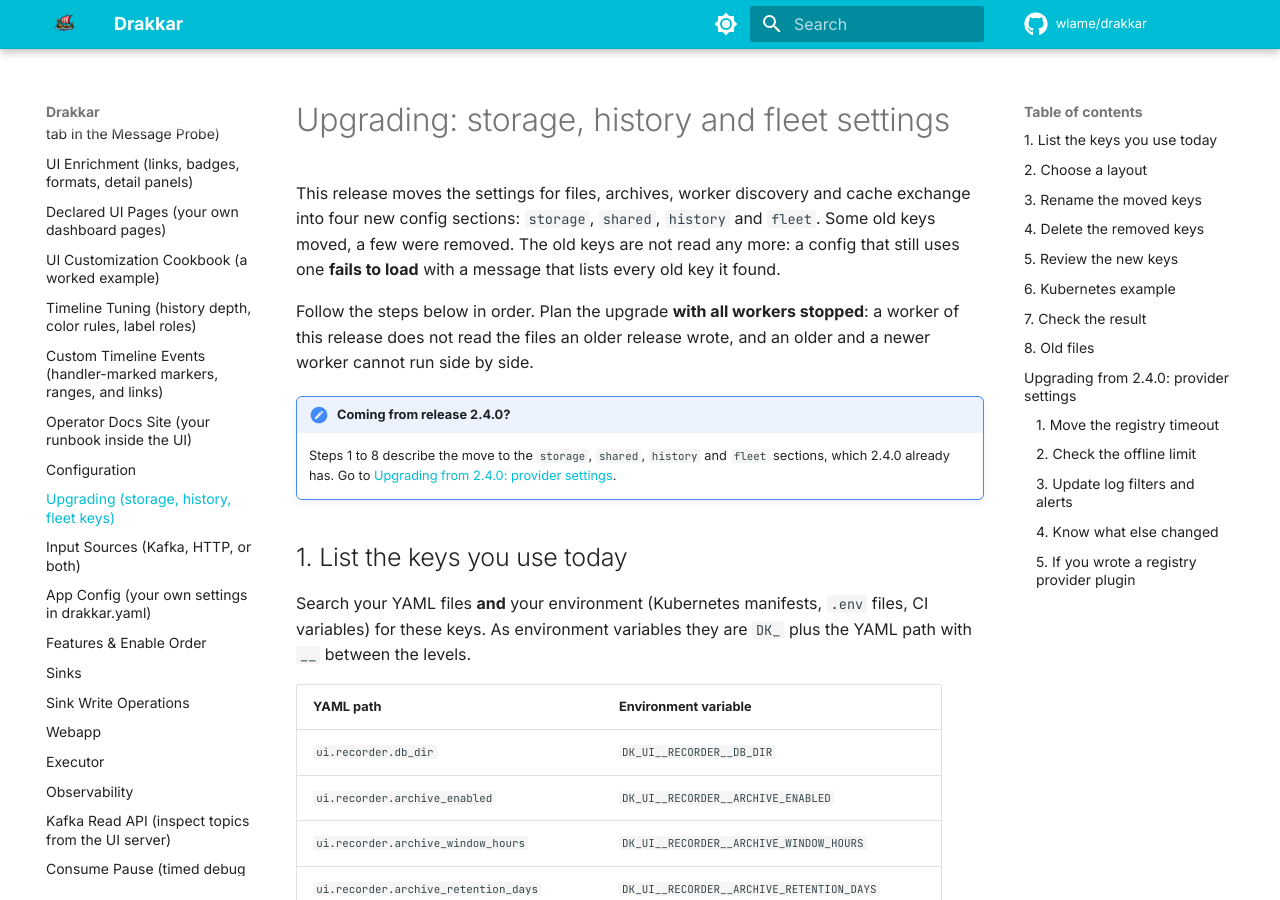
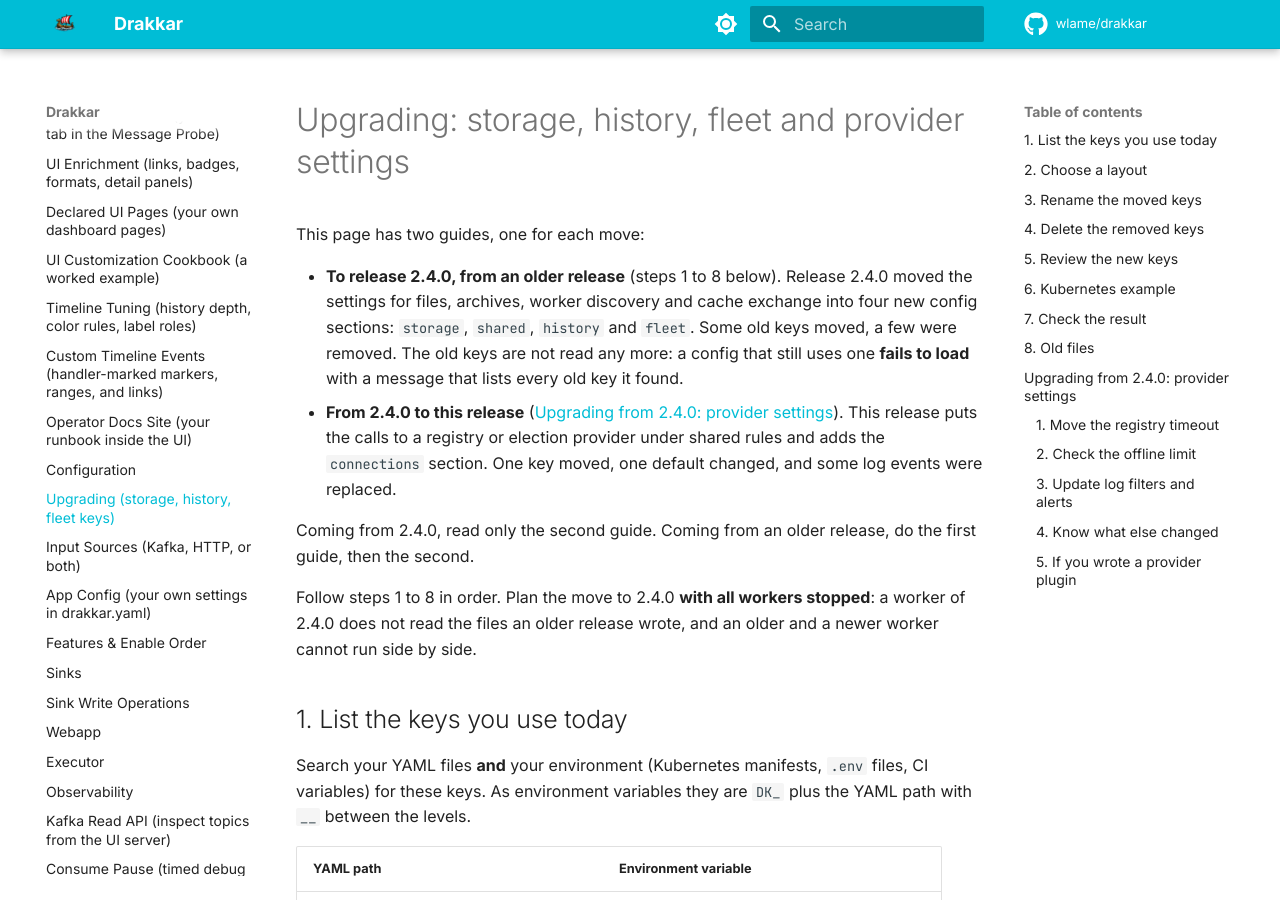
Before and after one commit to wlame/drakkar, an MkDocs documentation site: the page built from docs/upgrading.md, in a window 1280 px wide and 900 px high. Built offline with MkDocs 1.6.1 and Material for MkDocs 9.7.7, drawn with Linux system fonts in a browser that asks for light colours; comment, search, counter and statistics services are not loaded; some of the changed text lies outside the part shown.

Commit message:
Fix the provider docs after review: plugin connection check, unshipped providers, error wording and upgrade scope.

```diff
--- a/docs/upgrading.md
+++ b/docs/upgrading.md
@@ -1,19 +1,25 @@
-# Upgrading: storage, history and fleet settings
+# Upgrading: storage, history, fleet and provider settings
 
-This release moves the settings for files, archives, worker discovery and
-cache exchange into four new config sections: `storage`, `shared`,
-`history` and `fleet`. Some old keys moved, a few were removed. The old
-keys are not read any more: a config that still uses one **fails to load**
-with a message that lists every old key it found.
+This page has two guides, one for each move:
 
-Follow the steps below in order. Plan the upgrade **with all workers
-stopped**: a worker of this release does not read the files an older
-release wrote, and an older and a newer worker cannot run side by side.
+- **To release 2.4.0, from an older release** (steps 1 to 8 below). Release
+  2.4.0 moved the settings for files, archives, worker discovery and cache
+  exchange into four new config sections: `storage`, `shared`, `history` and
+  `fleet`. Some old keys moved, a few were removed. The old keys are not
+  read any more: a config that still uses one **fails to load** with a
+  message that lists every old key it found.
+- **From 2.4.0 to this release**
+  ([Upgrading from 2.4.0: provider settings](#from-2-4-0)). This release
+  puts the calls to a registry or election provider under shared rules and
+  adds the `connections` section. One key moved, one default changed, and
+  some log events were replaced.
 
-!!! note "Coming from release 2.4.0?"
-    Steps 1 to 8 describe the move to the `storage`, `shared`, `history` and
-    `fleet` sections, which 2.4.0 already has. Go to
-    [Upgrading from 2.4.0: provider settings](#from-2-4-0).
+Coming from 2.4.0, read only the second guide. Coming from an older release,
+do the first guide, then the second.
+
+Follow steps 1 to 8 in order. Plan the move to 2.4.0 **with all workers
+stopped**: a worker of 2.4.0 does not read the files an older release
+wrote, and an older and a newer worker cannot run side by side.
 
 ## 1. List the keys you use today
 
@@ -231,8 +237,16 @@
 provider now follow one set of rules: a time limit per attempt, retries, and
 a circuit breaker. The new `connections` section declares the shared
 services that providers use. One key moved, one default changed, and some
-log events were replaced. The card format is the same as in 2.4.0, and the
-archive lock is the same file with one more key in its body.
+log events were replaced.
+
+Between 2.4.0 and this release these formats did not change: the registry
+card, the sealed recorder file and its meta file, the cache exchange route,
+and the archive lock protocol. The archive lock body gains one key,
+`provider`, which a 2.4.0 worker ignores. A worker of one release can
+therefore read the cards, the sealed files and the lock that a worker of the
+other writes. Each worker applies its own settings, though: a worker that
+still has the 2.4.0 default of `offline_after_seconds` (30) and a worker with
+the new default (60) call the same peer offline at different times.
 
 ### 1. Move the registry timeout
 
@@ -283,9 +297,11 @@
 
 ### 4. Know what else changed
 
-- **Config errors do not repeat the rejected value.** A load error names the
-  key and the rule, but no longer prints the offending input, so a wrong
-  `connections` block cannot print a connection string.
+- **Config errors do not print the input of the failed section.** A load
+  error names the key and the rule, but no longer adds a cut of the section
+  that failed, so a wrong `connections` block cannot print a connection
+  string. The messages of the framework itself still quote a value that is
+  not a secret, for example a schema name or an out-of-range number.
 - **The archive lock body has a `provider` key.** For the default election
   provider it is `"provider":"filesystem"`. A worker of 2.4.0 ignores the key.
 - **`recorder_archive_fenced` has two more fields,** `provider` and
@@ -298,9 +314,19 @@
   `history.archive.election` and the `resilience` blocks have working
   defaults.
 
-### 5. If you wrote a registry provider plugin
+### 5. If you wrote a provider plugin
 
-- `start` can be called again after a failure, so it must leave nothing behind.
+- **A plugin named `consul`, `redis` or `postgres` needs a declared
+  connection.** The config load checks `fleet.registry.connection` and
+  `history.archive.election.connection` by provider name, and the default
+  connection name is `main`. A registry or election plugin with one of these
+  names now fails the load, for example with
+  `fleet.registry.connection 'main' is not defined under connections.consul`,
+  unless that entry exists. Declare `connections.<name>.<connection>` (for
+  `consul` or `redis`, an empty entry such as `connections: {consul: {main: {}}}`
+  is enough; `postgres` needs a `dsn`), or rename the plugin.
+- `start` can be called again after a failure (registry and election), so it
+  must leave nothing behind.
 - `stop` is not called when no `start` succeeded, while the breaker is open,
   or when the shutdown time is spent.
 - A `PeerCard` may carry `online`; leave it `None` if your service has no
```
Also changed, not shown: CHANGELOG.md (+7 -4 lines), docs/config-reference.md (+4 -4 lines), docs/configuration.md (+14 -9 lines), docs/data-flow.md (+1 -1 lines), docs/fleet.md (+28 -15 lines), docs/security.md (+5 -2 lines).
